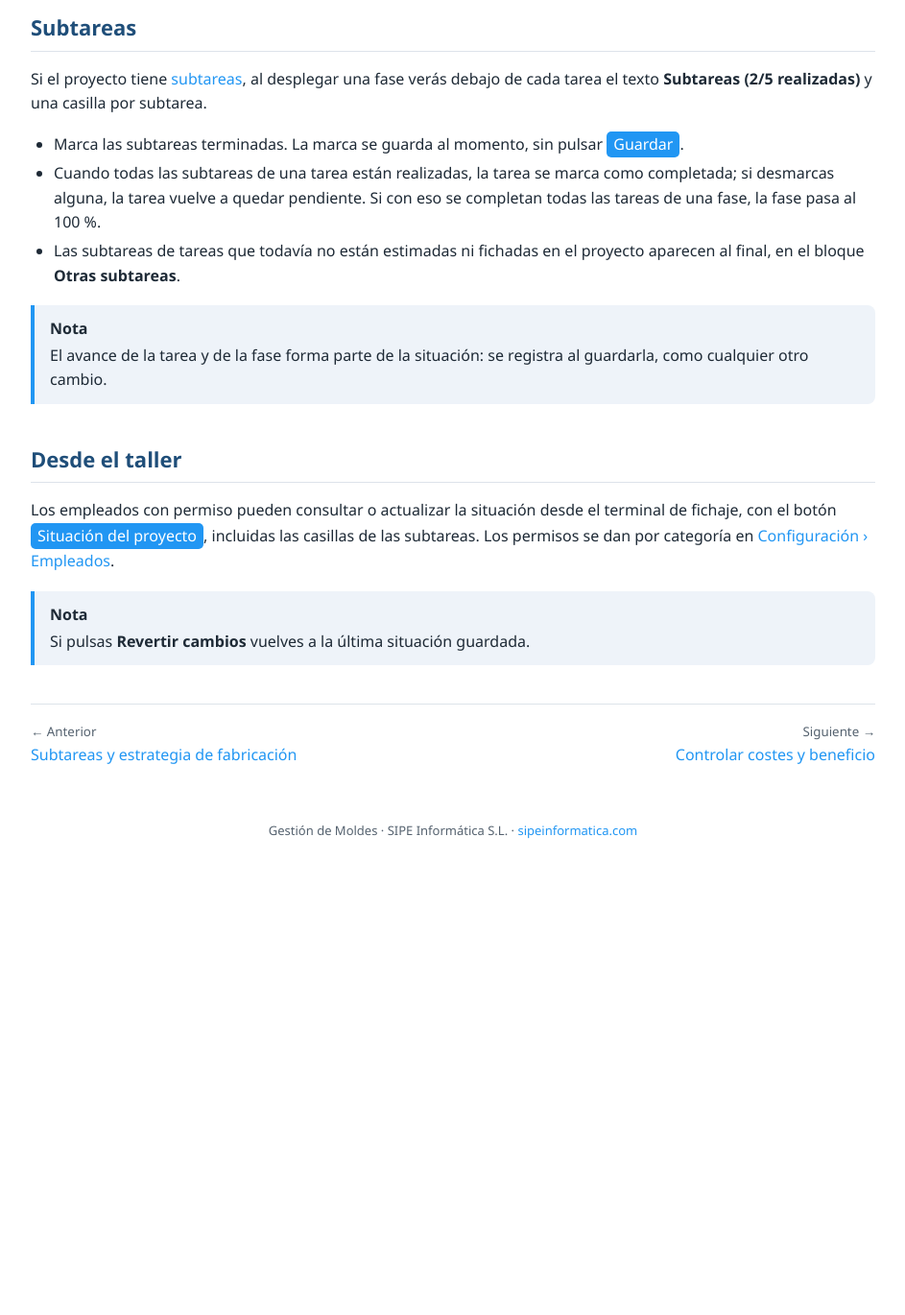
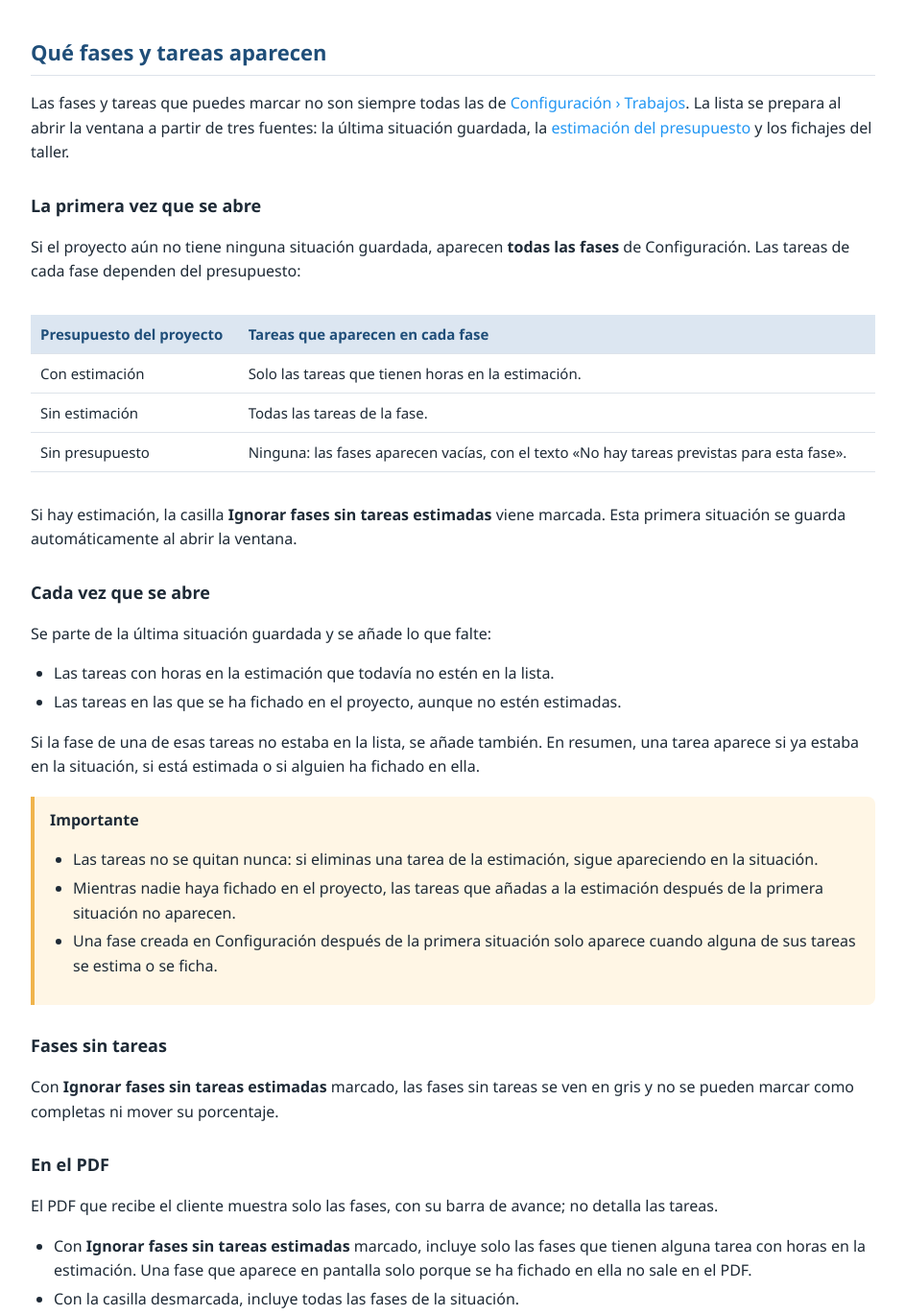
Before and after one commit to hectorsipe/documentacion-programa-moldes, a plain HTML site: page guia-proyecto-situacion.html in a window 1280 px wide. Shown: the part 1314-2684 px from the top of the page at 96% size, without its empty margins (308-1251 px from the left). Before the commit the page ends 2267 px from the top, so only its background shows below. Drawn offline with Linux system fonts and the light colour scheme.

Commit message:
Explica qué fases y tareas aparecen en la situación del proyecto
Nueva sección «Qué fases y tareas aparecen» en la guía de la situación:
criterio de la primera apertura, tareas que se añaden en cada apertura
(estimación y fichajes), fases sin tareas y fases que salen en el PDF.
Corrige la nota sobre «Ignorar fases sin tareas estimadas».

Co-Authored-By: Claude Opus 5.5 <noreply@anthropic.com>
Claude-Session: https://claude.ai/code/session_01Pw4Xee19cH4azMP9sFNGUe

```diff
--- a/guia-proyecto-situacion.html
+++ b/guia-proyecto-situacion.html
@@ -18,8 +18,30 @@ fases y materiales y la fecha de entrega acordada.</p>
 
 <h2 id="actualizar-la-situacion">Actualizar la situación</h2>
 <ol class="pasos"><li>Abre el proyecto y, en la pestaña General, pulsa <span class="boton">Informe de Situación</span>.</li><li>En la pestaña <span class="campo">Fases</span> verás cada fase con las horas reales frente a las estimadas y su porcentaje. Ajusta el avance de cada fase con el deslizador o desplegando sus tareas; marca la casilla de las fases terminadas.</li><li>En <span class="campo">Materiales</span> revisa qué materiales están recibidos.</li><li>A la derecha, elige la <span class="campo">Situación del proyecto</span> (<b>En tiempo</b>, <b>Adelantado</b> o <b>Retraso</b>) y escribe la <span class="campo">Descripción de la situación</span>, que es el texto que leerá el cliente.</li><li>Revisa la <span class="campo">Fecha de la revisión</span> y la <span class="campo">Fecha de entrega acordada</span>. La aplicación calcula los días que faltan.</li><li>Pulsa <span class="boton">Guardar y descargar</span> para obtener el PDF, o <span class="boton">Guardar</span> si solo quieres registrar la situación.</li></ol>
-<div class="nota"><strong>Nota</strong>Las horas en rojo indican que la fase ya ha superado lo estimado. Marca <b>Ignorar fases sin tareas estimadas</b> para que no aparezcan fases que no aplican a este trabajo.</div>
+<div class="nota"><strong>Nota</strong>Las horas en rojo indican que la fase ya ha superado lo estimado. Con <b>Ignorar fases sin tareas estimadas</b> marcado, las fases que no aplican a este trabajo se ven en gris y no salen en el PDF. Ver <a href="#fases-y-tareas">Qué fases y tareas aparecen</a>.</div>
 <div class="consejo"><strong>Consejo</strong>Al elegir la situación se propone un texto estándar para cada caso. Modifícalo para dar al cliente detalles concretos.</div>
+
+<h2 id="fases-y-tareas">Qué fases y tareas aparecen</h2>
+<p>Las fases y tareas que puedes marcar no son siempre todas las de <a href="ref-configuracion.html#trabajos">Configuración › Trabajos</a>.
+La lista se prepara al abrir la ventana a partir de tres fuentes: la última situación guardada, la <a href="guia-presupuesto-estimar.html">estimación del presupuesto</a> y los fichajes del taller.</p>
+
+<h3>La primera vez que se abre</h3>
+<p>Si el proyecto aún no tiene ninguna situación guardada, aparecen <b>todas las fases</b> de Configuración. Las tareas de cada fase dependen del presupuesto:</p>
+<div class="tabla-scroll"><table><thead><tr><th>Presupuesto del proyecto</th><th>Tareas que aparecen en cada fase</th></tr></thead><tbody><tr><td>Con estimación</td><td>Solo las tareas que tienen horas en la estimación.</td></tr><tr><td>Sin estimación</td><td>Todas las tareas de la fase.</td></tr><tr><td>Sin presupuesto</td><td>Ninguna: las fases aparecen vacías, con el texto «No hay tareas previstas para esta fase».</td></tr></tbody></table></div>
+<p>Si hay estimación, la casilla <b>Ignorar fases sin tareas estimadas</b> viene marcada. Esta primera situación se guarda automáticamente al abrir la ventana.</p>
+
+<h3>Cada vez que se abre</h3>
+<p>Se parte de la última situación guardada y se añade lo que falte:</p>
+<ul><li>Las tareas con horas en la estimación que todavía no estén en la lista.</li><li>Las tareas en las que se ha fichado en el proyecto, aunque no estén estimadas.</li></ul>
+<p>Si la fase de una de esas tareas no estaba en la lista, se añade también. En resumen, una tarea aparece si ya estaba en la situación, si está estimada o si alguien ha fichado en ella.</p>
+<div class="aviso"><strong>Importante</strong><ul><li>Las tareas no se quitan nunca: si eliminas una tarea de la estimación, sigue apareciendo en la situación.</li><li>Mientras nadie haya fichado en el proyecto, las tareas que añadas a la estimación después de la primera situación no aparecen.</li><li>Una fase creada en Configuración después de la primera situación solo aparece cuando alguna de sus tareas se estima o se ficha.</li></ul></div>
+
+<h3>Fases sin tareas</h3>
+<p>Con <b>Ignorar fases sin tareas estimadas</b> marcado, las fases sin tareas se ven en gris y no se pueden marcar como completas ni mover su porcentaje.</p>
+
+<h3>En el PDF</h3>
+<p>El PDF que recibe el cliente muestra solo las fases, con su barra de avance; no detalla las tareas.</p>
+<ul><li>Con <b>Ignorar fases sin tareas estimadas</b> marcado, incluye solo las fases que tienen alguna tarea con horas en la estimación. Una fase que aparece en pantalla solo porque se ha fichado en ella no sale en el PDF.</li><li>Con la casilla desmarcada, incluye todas las fases de la situación.</li></ul>
 
 <h2 id="subtareas">Subtareas</h2>
 <p>Si el proyecto tiene <a href="guia-proyecto-detalle.html">subtareas</a>, al desplegar una fase verás debajo de cada tarea el texto
```
